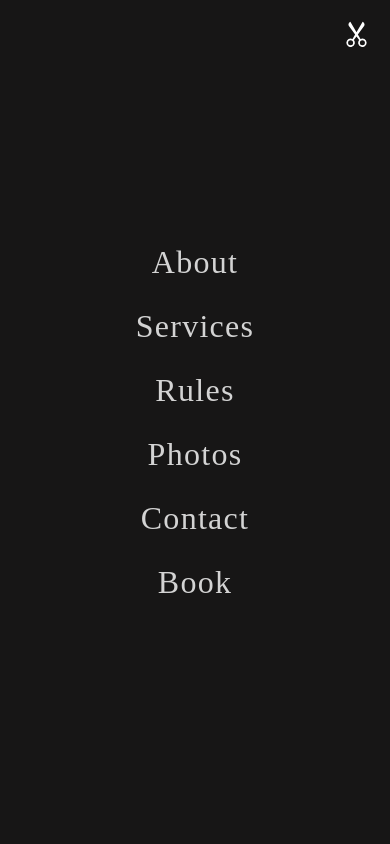
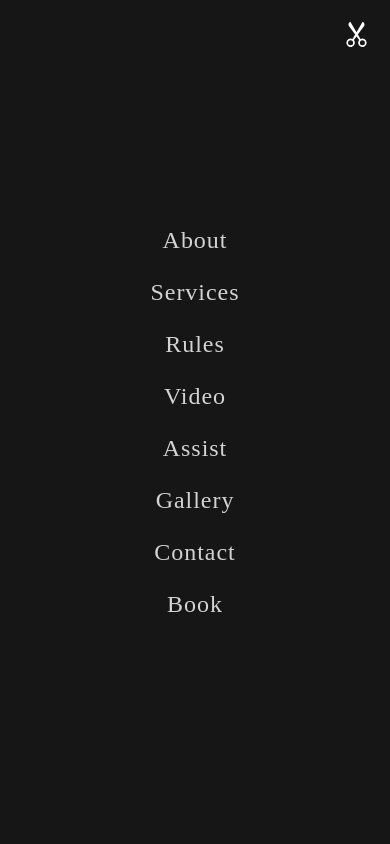
Before and after one commit to JuanTwo779/kingz-kutz-v2, a React (Create React App) app: page / in a window 390 px wide. Both pictures are taken after a click on the icon 361 px from the left and 40 px from the top of the page. Shown: the top 844 px of the page. Built offline with nearby package versions, Linux system fonts and the light colour scheme; grey boxes are pictures that could not be loaded; a web font is replaced by a local one.

Commit message:
Small screen navbar links fix and menu styling

```diff
--- a/src/components/Navbar/Navbar.css
+++ b/src/components/Navbar/Navbar.css
@@ -109,6 +109,12 @@ ul.app__navbar-links a:hover::after {
     display: none;
 }
 
+.app__navbar-smallscreen .burger__menu{
+    cursor: pointer;
+    font-size: 25px;
+    color: var(--color-white);
+}
+
 .app__navbar-smallscreen_overlay {
     position: fixed;
     top: 0;
@@ -217,4 +223,8 @@ ul.app__navbar-links a:hover::after {
         display: none;
     }
 
+    .app__navbar-smallscreen_links a{
+        font-size: 1.5rem;
+    }
+
 }
--- a/src/components/Navbar/Navbar.jsx
+++ b/src/components/Navbar/Navbar.jsx
@@ -37,7 +37,7 @@ const Navbar = () => {
       </ul>
 
       <div className="app__navbar-smallscreen">
-        <GiHamburgerMenu className='flex__center' color='var(--color-white)' fontSize={25} onClick={() => setToggleMenu(true)}/>
+        <GiHamburgerMenu className='burger__menu flex__center' onClick={() => setToggleMenu(true)}/>
 
         {toggleMenu && (
         <div className="app__navbar-smallscreen_overlay flex__center slide-bottom">
@@ -46,7 +46,9 @@ const Navbar = () => {
             <li><a href="#barber">About</a></li>
             <li><a href="#services">Services</a></li>
             <li><a href="#rules">Rules</a></li>
-            <li><a href="#photos">Photos</a></li>
+            <li><a href="#intro">Video</a></li>
+            <li><a href="#assistant">Assist</a></li>
+            <li><a href="#photos">Gallery</a></li>
             <li><a href="#contact">Contact</a></li>
             <li><a href="#booking">Book</a></li>
           </ul>
```
